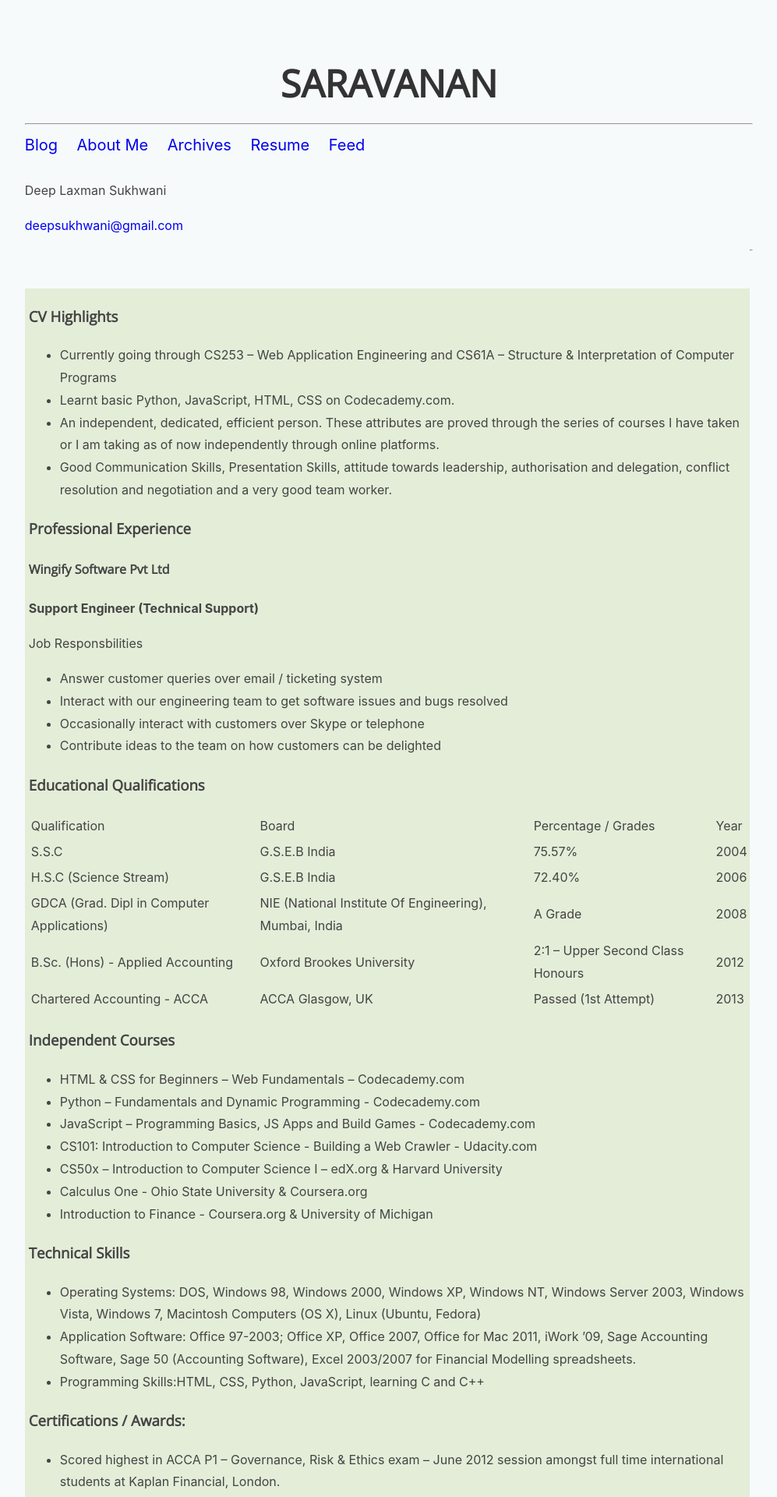
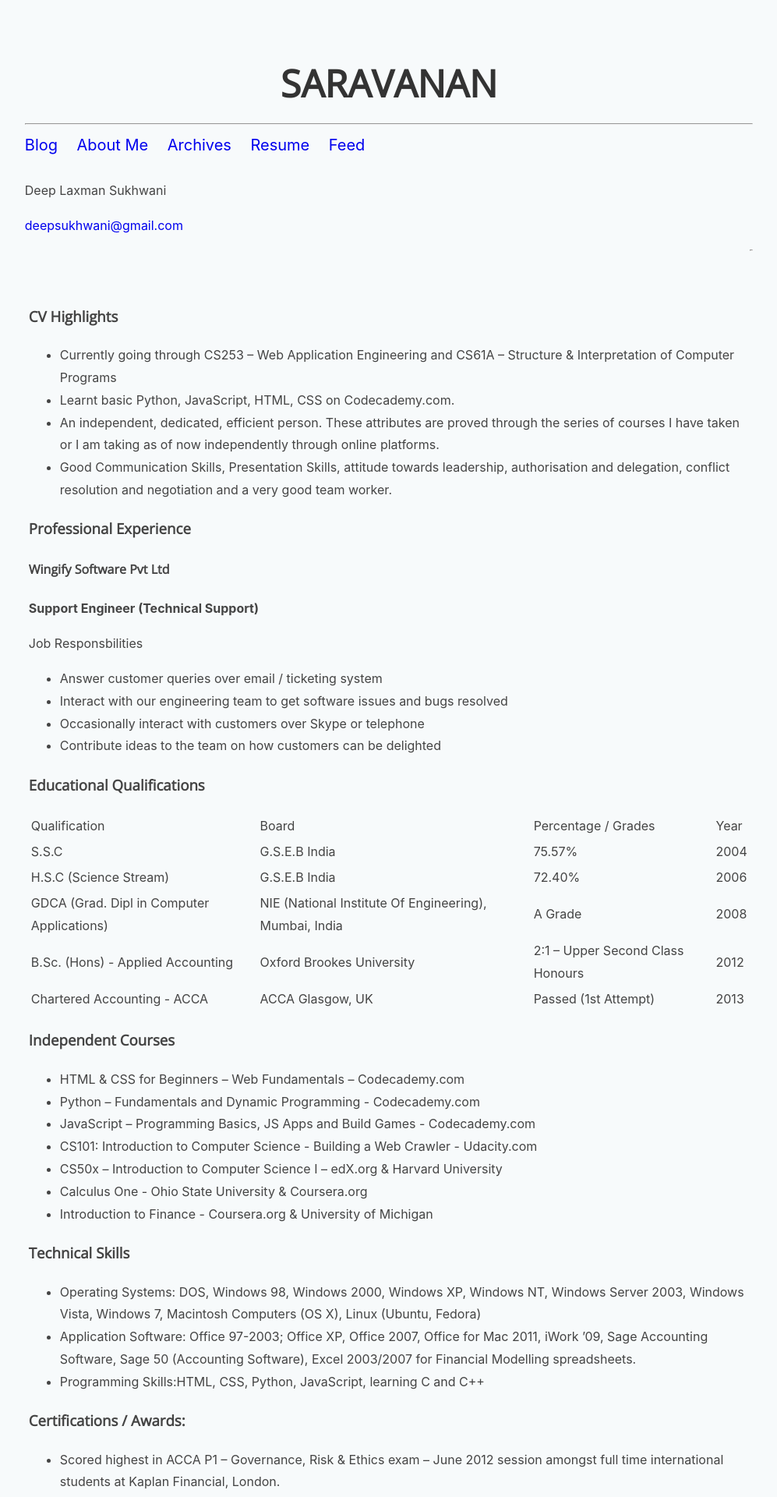
Before and after one commit to saravanaram/saravanaram.github.io, a Jekyll site: the page built from resume.html, in a window 1280 px wide. Shown: the top 1920 px of the page at 78% size, without its empty margins (141-1138 px from the left). Built offline with Jekyll 4.4.1, drawn with Linux system fonts in a browser that asks for light colours.

Commit message:
Update ebmfw.css

```diff
--- a/assets/css/ebmfw.css
+++ b/assets/css/ebmfw.css
@@ -125,5 +125,4 @@ font-size:20px;
     margin-left: 14%;*/
     height: auto;
     width: 99%;
-    background-color: #E3EDD8;
     }
```
